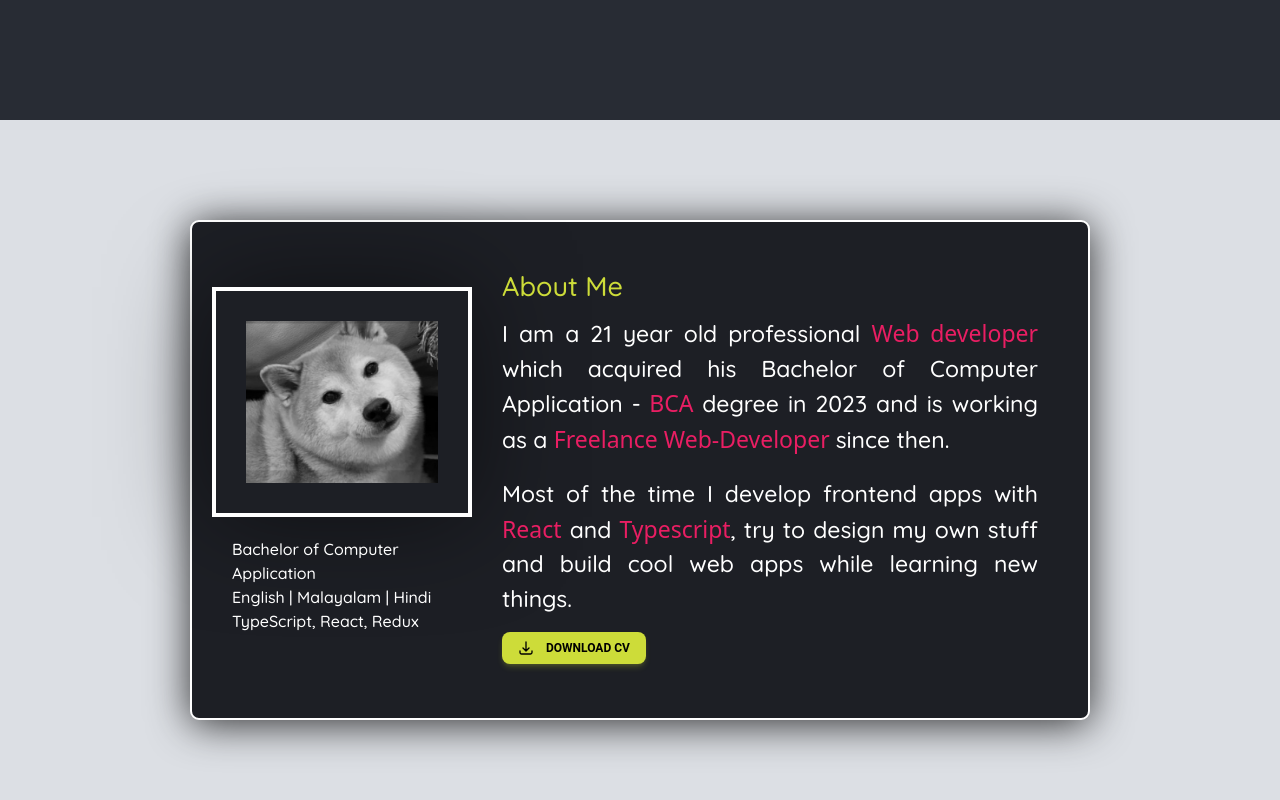
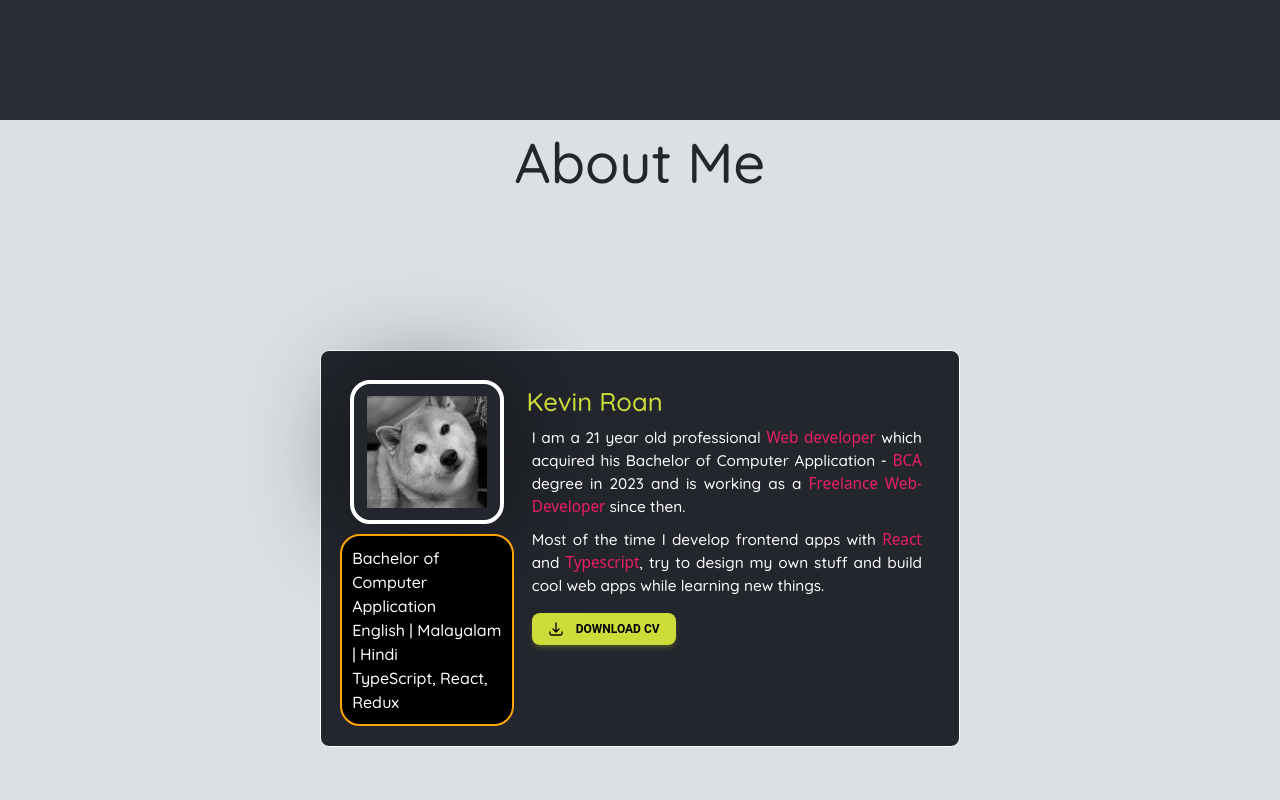
Before and after one commit to kevin-roan/kevinroan, a React (Create React App) app: page / in a window 1280 px wide. Shown: the part 680-1480 px from the top of the page. Built offline with nearby package versions, Linux system fonts and the light colour scheme.

Commit message:
fixed css > about page

```diff
--- a/package.json
+++ b/package.json
@@ -46,6 +46,7 @@
     ]
   },
   "devDependencies": {
+    "babel-plugin-styled-components": "^2.1.4",
     "daisyui": "^3.9.2",
     "tailwindcss": "^3.3.3"
   }
--- a/src/Pages/AboutMe.jsx
+++ b/src/Pages/AboutMe.jsx
@@ -4,102 +4,173 @@ import dp from "../assets/images/dp.jpg";
 import { Button } from "@material-tailwind/react";
 import { ArrowDownTrayIcon } from "@heroicons/react/24/outline";
 
-const AboutContainer = styled.div`
+// const AboutContainer = styled.div`
+//   display: flex;
+//   justify-content: center;
+//   align-items: center;
+//   padding: 100px;
+// `;
+//
+// const CardContainer = styled.div`
+//   display: flex;
+//   align-items: center;
+//   justify-content: center;
+//   border: 2px solid white;
+//   background-color: #23262d;
+//   border-radius: 9px;
+//   height: 500px;
+//   width: 900px;
+//   padding: 20px;
+//   margin: 0 auto;
+//   box-shadow: 0px 4px 40px rgba(0, 0, 0, 0.8);
+//   animation: breathAnimation 3s ease-in-out infinite;
+//   @media screen and (max-width: 480px) and (max-width: 1024px) {
+//     flex-direction: column;
+//     width: 90%;
+//     margin-top: 13vh;
+//     height: 100%;
+//     width: 100%;
+//   }
+//
+//   @keyframes breathAnimation {
+//     0% {
+//       transform: scale(1);
+//       background-color: #23262d;
+//     }
+//     50% {
+//       transform: scale(1);
+//       background-color: #000f;
+//     }
+//     100% {
+//       transform: scale(1);
+//       background-color: #23262d;
+//     }
+//   }
+// `;
+//
+// const Heading = styled.div`
+//   font-size: 27px;
+//   font-family: "QuickSand";
+//   color: #cddc39;
+//   margin-left: 10px;
+// `;
+// const ImageContainer = styled.div`
+//   border: 4px solid white;
+//   box-shadow: 0px 0px 100px rgba(0, 0, 0, 0.5);
+//   height: 230px;
+//   width: 260px;
+//   padding: 30px;
+// `;
+// const EducationContainer = styled.div`
+//   width: 100%;
+//   padding: 10px;
+//   margin: 10px;
+// `;
+//
+// const Paragraph = styled.p`
+//   font-size: 23px;
+//   font-family: "QuickSand";
+//   color: white;
+//   margin: 10px;
+//   text-align: justify;
+//   @media screen and (max-width: 1024px) {
+//     font-size: 16px;
+//     padding: 0;
+//     margin: 0;
+//     text-align: none;
+//   }
+//   @media screen and (max-width: 768px) {
+//     font-size: 12px;
+//     padding: 0;
+//     margin: 0;
+//     text-align: none;
+//   }
+//   @media screen and (max-width: 481px) {
+//     font-size: 13px;
+//     padding: 0;
+//     margin: 0;
+//     text-align: none;
+//   }
+// `;
+//
+// const ContentContainer = styled.div`
+//   /* border: 1px solid green; */
+//   display: flex;
+//   flex-direction: column;
+//   margin: 20px;
+// `;
+//
+// const EducationItem = styled.li`
+//   color: white;
+//   font-family: "QuickSand";
+//   font-weight: 12px;
+//   @media screen and (max-width: 480px) {
+//     font-size: 14px;
+//     text-align: center;
+//   }
+// `;
+// const HighLight = styled.span`
+//   color: #e91e63;
+// `;
+//
+
+const HeaderStyled = styled.h1`
+  color: #23262d;
+  font-size: 7vh;
   display: flex;
   justify-content: center;
+  margin-bottom: -7vh;
+  font-family: QuickSand;
+  @media screen and (max-width: 480px) {
+    font-size: 6vh;
+  }
+`;
+
+const AboutContainer = styled.div`
+  background-color: #dcdfe4;
+  display: flex;
   align-items: center;
-  padding: 100px;
+  height: 100vh;
+  justify-content: center;
 `;
 
 const CardContainer = styled.div`
   display: flex;
-  align-items: center;
-  justify-content: center;
-  border: 2px solid white;
   background-color: #23262d;
   border-radius: 9px;
-  height: 500px;
-  width: 900px;
-  padding: 20px;
-  margin: 0 auto;
-  box-shadow: 0px 4px 40px rgba(0, 0, 0, 0.8);
-  animation: breathAnimation 3s ease-in-out infinite;
-  @media screen and (max-width: 480px) and (max-width: 1024px) {
+  padding: 1.5vmax;
+  border: 1px solid white;
+  width: 50vw;
+  height: auto;
+  marign: auto;
+  @media screen and (max-width: 480px) {
     flex-direction: column;
     width: 90%;
-    margin-top: 13vh;
-    height: 100%;
-    width: 100%;
   }
-
-  @keyframes breathAnimation {
-    0% {
-      transform: scale(1);
-      background-color: #23262d;
-    }
-    50% {
-      transform: scale(1);
-      background-color: #000f;
-    }
-    100% {
-      transform: scale(1);
-      background-color: #23262d;
-    }
-  }
-`;
-
-const Heading = styled.div`
-  font-size: 27px;
-  font-family: "QuickSand";
-  color: #cddc39;
-  margin-left: 10px;
 `;
 const ImageContainer = styled.div`
   border: 4px solid white;
   box-shadow: 0px 0px 100px rgba(0, 0, 0, 0.5);
-  height: 230px;
-  width: 260px;
-  padding: 30px;
+  width: 12vmax;
+  margin: 10px;
+  padding: 1vmax;
+  border-radius: 20px;
+  @media screen and (max-width: 480px) {
+    display: flex;
+    justify-content: center;
+    align-items: center;
+    margin: 3vmax auto;
+    width: 24vmax;
+  }
 `;
 const EducationContainer = styled.div`
   width: 100%;
+  border: 2px solid orange;
+  margin: auto;
+  background-color: black;
+  border-radius: 20px;
   padding: 10px;
-  margin: 10px;
 `;
-
-const Paragraph = styled.p`
-  font-size: 23px;
-  font-family: "QuickSand";
-  color: white;
-  margin: 10px;
-  text-align: justify;
-  @media screen and (max-width: 1024px) {
-    font-size: 16px;
-    padding: 0;
-    margin: 0;
-    text-align: none;
-  }
-  @media screen and (max-width: 768px) {
-    font-size: 12px;
-    padding: 0;
-    margin: 0;
-    text-align: none;
-  }
-  @media screen and (max-width: 481px) {
-    font-size: 13px;
-    padding: 0;
-    margin: 0;
-    text-align: none;
-  }
-`;
-
-const ContentContainer = styled.div`
-  /* border: 1px solid green; */
-  display: flex;
-  flex-direction: column;
-  margin: 20px;
-`;
-
 const EducationItem = styled.li`
   color: white;
   font-family: "QuickSand";
@@ -109,19 +180,41 @@ const EducationItem = styled.li`
     text-align: center;
   }
 `;
+const ContentContainer = styled.div`
+  display: flex;
+  flex-direction: column;
+  padding: 1vmax;
+`;
+const Heading = styled.div`
+  font-size: 2vmax;
+  font-family: "QuickSand";
+  color: #cddc39;
+`;
+const LeftPane = styled.div`
+  display: flex;
+  flex-direction: column;
+`;
+
+const Paragraph = styled.div`
+  font-size: 1.2vmax;
+  font-family: "QuickSand";
+  color: white;
+  margin: 0.4vmax;
+  text-align: justify;
+  @media screen and (max-width: 850px) {
+    font-size: 2vmax;
+  }
+`;
 const HighLight = styled.span`
   color: #e91e63;
 `;
 export default function AboutMe({ downloadCv }) {
   return (
+    <>
+      <HeaderStyled>About Me</HeaderStyled>
       <AboutContainer>
         <CardContainer>
-        <div
-          style={{
-            display: "flex",
-            flexDirection: "column",
-          }}
-        >
+          <LeftPane>
             <ImageContainer>
               <img
                 src={dp}
@@ -136,33 +229,34 @@ export default function AboutMe({ downloadCv }) {
                 <EducationItem>TypeScript, React, Redux </EducationItem>
               </ul>
             </EducationContainer>
-        </div>
+          </LeftPane>
           <ContentContainer>
-          <Heading>About Me</Heading>
+            <Heading>Kevin Roan</Heading>
             <Paragraph>
               I am a 21 year old professional{" "}
-            <HighLight>Web developer </HighLight>which acquired his Bachelor of
-            Computer Application -<HighLight> BCA </HighLight>degree in 2023 and
-            is working as a <HighLight>Freelance Web-Developer </HighLight>since
-            then.{" "}
+              <HighLight>Web developer </HighLight>which acquired his Bachelor
+              of Computer Application -<HighLight> BCA </HighLight>degree in
+              2023 and is working as a{" "}
+              <HighLight>Freelance Web-Developer </HighLight>since then.{" "}
             </Paragraph>
             <Paragraph>
               Most of the time I develop frontend apps with{" "}
-            <HighLight>React</HighLight> and <HighLight>Typescript</HighLight>,
-            try to design my own stuff and build cool web apps while learning
-            new things.
+              <HighLight>React</HighLight> and <HighLight>Typescript</HighLight>
+              , try to design my own stuff and build cool web apps while
+              learning new things.
               <Button
                 color="lime"
                 className="flex items-center mt-4 gap-3 white"
                 size="sm"
                 onClick={() => downloadCv()}
               >
-              <ArrowDownTrayIcon strokeWidth={2} className="h-4 w-4" /> Download
-              CV
+                <ArrowDownTrayIcon strokeWidth={2} className="h-4 w-4" />{" "}
+                Download CV
               </Button>
             </Paragraph>
           </ContentContainer>
         </CardContainer>
       </AboutContainer>
+    </>
   );
 }
--- a/src/Pages/Home.jsx
+++ b/src/Pages/Home.jsx
@@ -24,12 +24,7 @@ const Home = () => {
         <ImageAnimation />
         <TextTyper />
       </div>
-      <div
-        style={{
-          height: "100vh",
-          backgroundColor: "#DCDFE4",
-        }}
-      >
+      <div style={{ height: "100vh", backgroundColor: "#DCDFE4" }}>
         <AboutMe downloadCv={DownloadCv} />
       </div>
       <div style={{ height: "100vh", backgroundColor: "#72757E" }}>
```
Also changed, not shown: 1 other file (tests, documents, lock files or other folders). Lines whose indentation alone changed are shown as unchanged.
